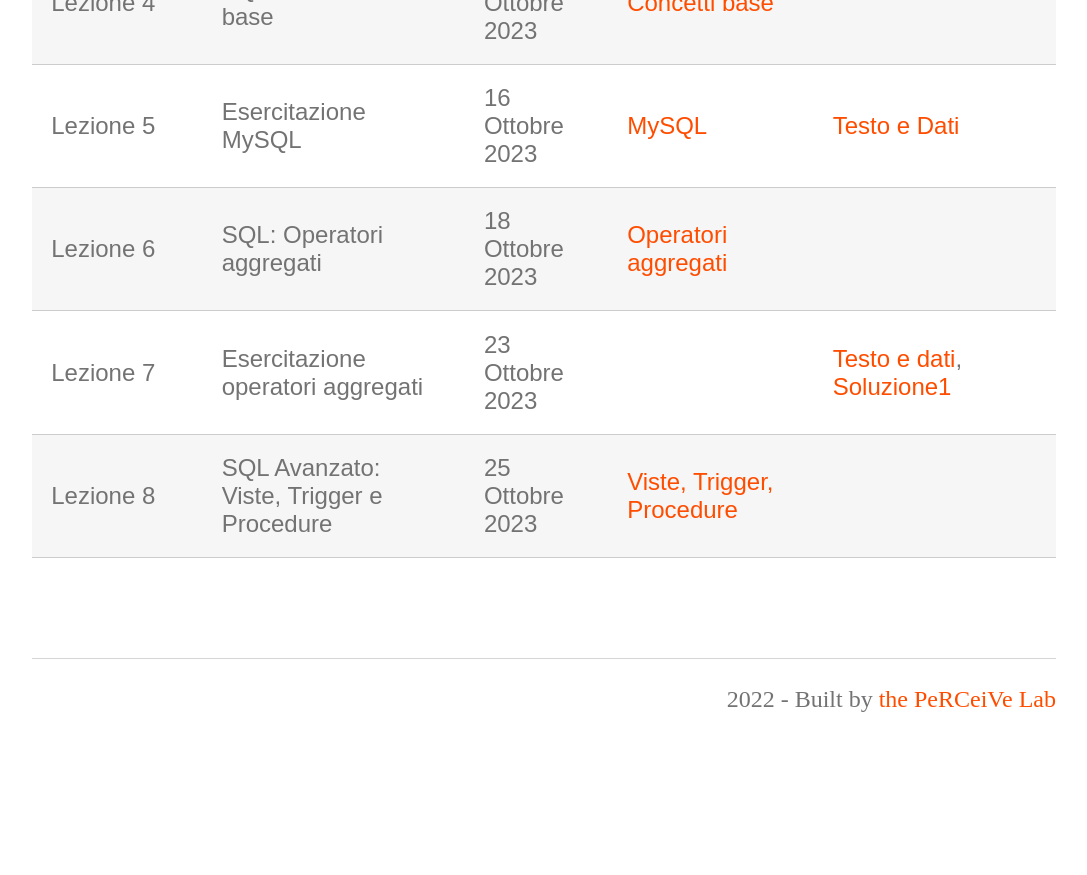
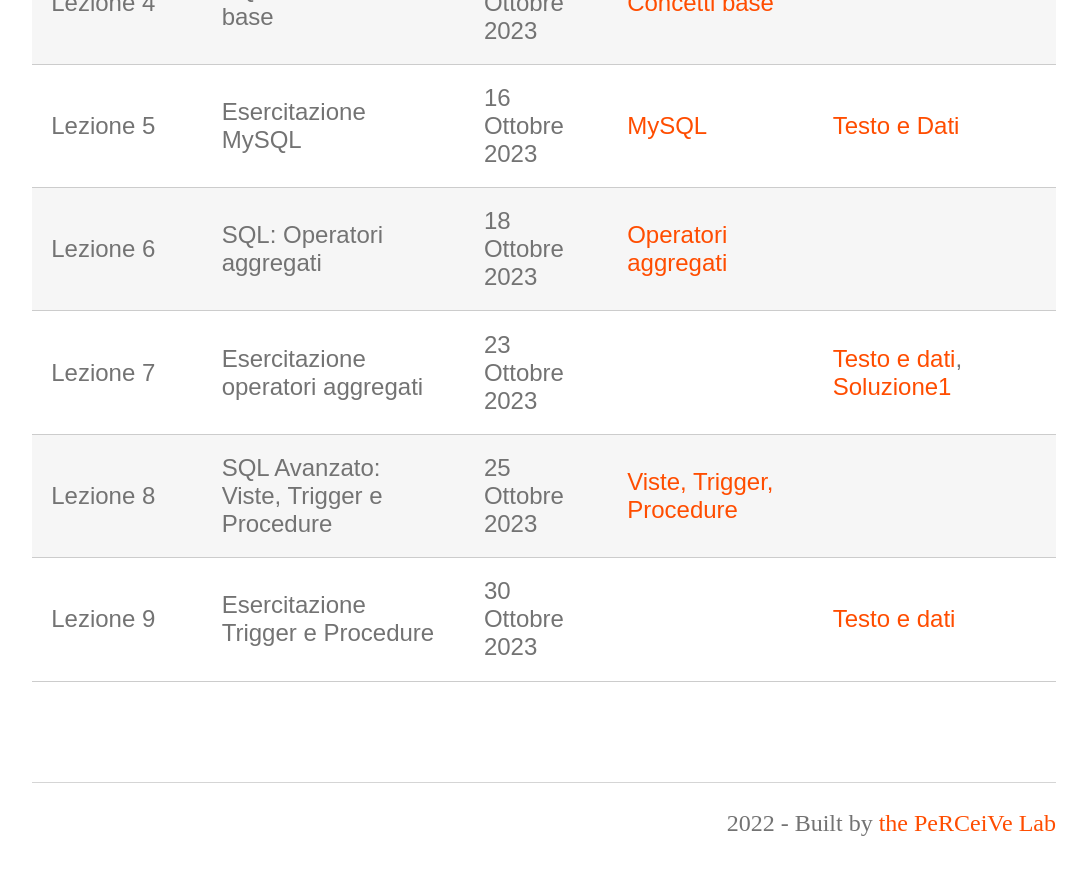
Before and after one commit to perceivelab/database-course, a Jekyll site: the page built from lezioni.md, in a window 1280 px wide and 900 px high, scrolled down 912 px. Shown: the top 875 px of the window, without its empty margins (96-1183 px from the left). Built offline with Jekyll 4.4.1, drawn with Linux system fonts in a browser that asks for light colours; our own code applies the rules of GitHub Pages for plain Markdown files; before the commit the page ends 1689 px from its top, so only the background shows below that.

Commit message:
Update lezioni.md

```diff
--- a/lezioni.md
+++ b/lezioni.md
@@ -16,6 +16,7 @@ Questa pagina contiene le slide, note e gli esempi di codice delle lezioni del c
 | Lezione 6  | SQL: Operatori aggregati                   | 18 Ottobre 2023   | [Operatori aggregati](https://drive.google.com/file/d/1A4mCEehIwVzy1upPbaMFVsH7opPb6-3o/view?usp=sharing)                        |             |
 | Lezione 7  | Esercitazione operatori aggregati                    | 23 Ottobre 2023   | | [Testo e dati](https://drive.google.com/file/d/1G4ahE5VfEiN24muC71vMFQ-5_-l-DOiC/view?usp=sharing), [Soluzione1](https://drive.google.com/file/d/1spNlz6uf3L99u0WcApaVwyBlIPntX-hm/view?usp=sharing)                        |          |
 | Lezione 8  | SQL Avanzato: Viste, Trigger e Procedure                    | 25 Ottobre 2023   | [Viste, Trigger, Procedure](https://drive.google.com/file/d/1ozn-jZ9T1RyDab2dNy-xAMl50L3Jh-_p/view?usp=sharing)
+| Lezione 9  | Esercitazione  Trigger e Procedure                    | 30 Ottobre 2023   | | [Testo e dati](https://drive.google.com/file/d/1ObvX1ge8y0DprSpLNIfv-BbeP2Fhrj-v/view?usp=sharing)                        |          |
 
 
 
```
